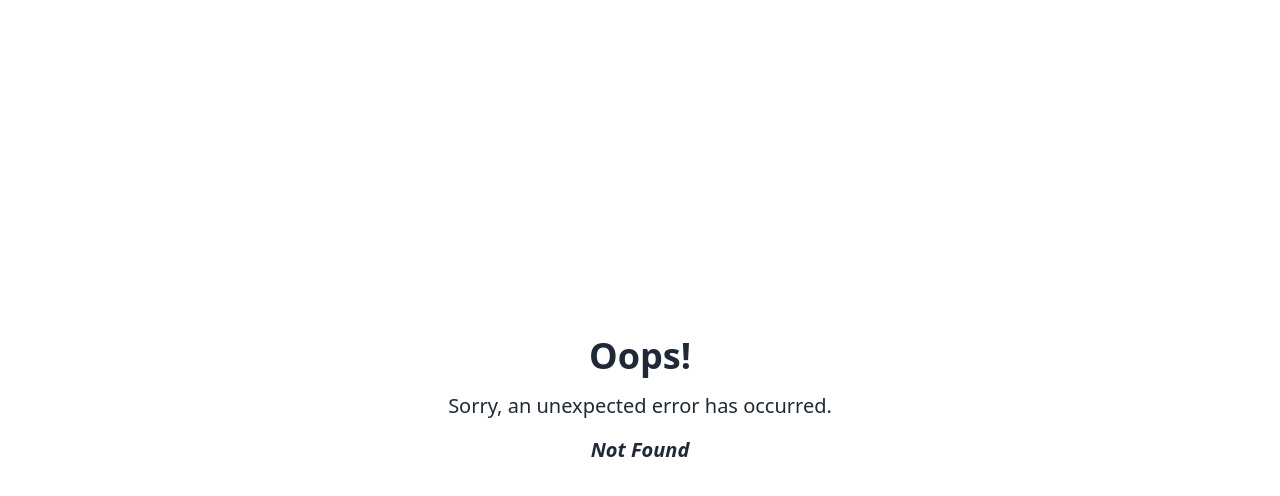
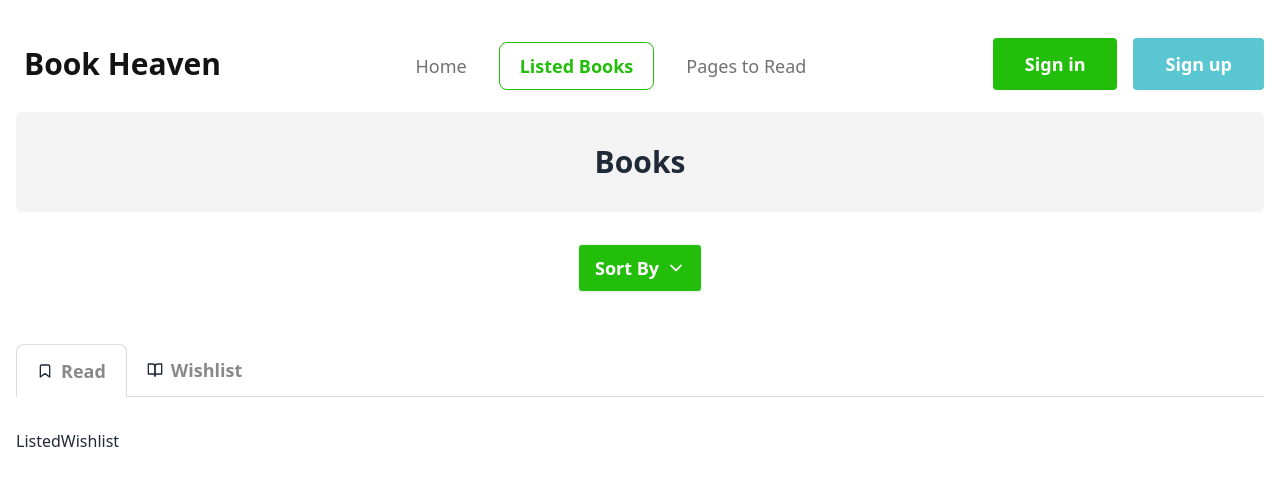
Before and after one commit to sayid-hasan/assignement-8-client-, a React (Vite) app: page /listedbooks/listwishlist in a window 1280 px wide. Before the commit this address had no page. Shown: the top 496 px of the page. Built offline with nearby package versions, Linux system fonts and the light colour scheme.

Commit message:
added tab and it's functionality

```diff
--- a/package.json
+++ b/package.json
@@ -17,6 +17,7 @@
     "react-dom": "^18.2.0",
     "react-icons": "^5.0.1",
     "react-router-dom": "^6.22.3",
+    "react-spinners": "^0.13.8",
     "react-toastify": "^10.0.5",
     "sort-by": "^1.2.0"
   },
--- /dev/null
+++ b/src/Components/ListedRead/ListedRead.jsx
@@ -0,0 +1,33 @@
+//import { useLoaderData } from "react-router-dom";
+import { getIdFromLS } from "../../Utilities/LocalStorageitem";
+import ListedReadbook from "../../ListedReadbook/ListedReadbook";
+import { useEffect, useState } from "react";
+
+const ListedRead = () => {
+  const [books, setbooks] = useState([]);
+
+  useEffect(() => {
+    fetch("blogs.json")
+      .then((res) => res.json())
+      .then((data) => setbooks(data));
+  }, []);
+
+  const savedBooksId = getIdFromLS("readlist");
+  const bookSavedInls = books.filter((book) =>
+    savedBooksId.includes(book.bookId)
+  );
+
+  return (
+    <div>
+      <div className="flex flex-col text-black  space-y-4 ">
+        <ul className="flex flex-col gap-5 ">
+          {bookSavedInls.map((savedbook, idx) => (
+            <ListedReadbook key={idx} savedbook={savedbook}></ListedReadbook>
+          ))}
+        </ul>
+      </div>
+    </div>
+  );
+};
+
+export default ListedRead;
--- /dev/null
+++ b/src/Components/ListedWishlist/ListedWishlist.jsx
@@ -0,0 +1,5 @@
+const ListedWishlist = () => {
+  return <div>ListedWishlist</div>;
+};
+
+export default ListedWishlist;
--- /dev/null
+++ b/src/Components/Loader/Loader.jsx
@@ -0,0 +1,11 @@
+import { ScaleLoader } from "react-spinners";
+
+const Loader = () => {
+  return (
+    <div className="flex justify-center items-center min-h-screen">
+      <ScaleLoader color="#36d7b7" />
+    </div>
+  );
+};
+
+export default Loader;
--- /dev/null
+++ b/src/ListedReadbook/ListedReadbook.jsx
@@ -0,0 +1,87 @@
+import PropTypes from "prop-types";
+const ListedReadbook = ({ savedbook }) => {
+  return (
+    <>
+      <li className="flex border-[1px] border-[#13131326] rounded-2xl flex-col py-6 sm:flex-row sm:justify-between">
+        <div className="flex w-full gap-6 ">
+          {/* img */}
+          <div className="flex justify-center items-center w-[230px] aspect-square rounded-lg bg-[#1313130D]">
+            <img
+              className="w-[130px] h-[170px]"
+              src={savedbook.image}
+              alt="Polaroid camera"
+            />
+          </div>
+          <div className="flex flex-col justify-between w-full pb-4">
+            <div className="">
+              <div className="space-y-1">
+                <h3 className="text-2xl font-bold ">{savedbook.bookName}</h3>
+                {/* author */}
+                <p
+                  className="text-base mt-4 text-[#131313] text-opacity-60 font-bold mb-5
+                "
+                >
+                  By : {savedbook.author}{" "}
+                </p>
+
+                {/* tags and year */}
+                <div className="pb-7 border-b-[1px] border-dashed border-[#13131326]">
+                  <div className="flex items-center">
+                    {/* tags */}
+                    <div className="flex  gap-7 ">
+                      <h3 className="font-bold work-sans-font text-base self-center">
+                        Tag
+                      </h3>
+                      <ul className=" flex items-center gap-3 ">
+                        {savedbook.tags.map((tag, idx) => (
+                          <li
+                            className="px-4 py-2 rounded-full text-[#23BE0A] font-medium text-sm  whitespace-nowrap  bg-[#F3F3F3]"
+                            key={idx}
+                          >
+                            #{tag}
+                          </li>
+                        ))}
+                      </ul>
+                    </div>
+                    {/* year of publishing */}
+
+                    <div className=" flex text-[#131313] text-opacity-60 font-bold work-sans-font ">
+                      <h2 className="">Year of Publishing : </h2>
+                      <p className="">{savedbook.yearOfPublishing}</p>
+                    </div>
+                  </div>
+                  {/* Details */}
+                  <div className="mt-6 flex items-center">
+                    {/* 1 */}
+                    <div className=" flex text-[#131313] text-opacity-60 font-bold work-sans-font ">
+                      <h2 className=""> Publisher : </h2>
+                      <p className="">{savedbook.publisher}</p>
+                    </div>
+                    {/* 2 */}
+                    <div className=" flex text-[#131313] text-opacity-60 font-bold work-sans-font ">
+                      <h2 className="">Pages : </h2>
+                      <p className="">{savedbook.totalPages}</p>
+                    </div>
+                  </div>
+                </div>
+              </div>
+            </div>
+          </div>
+        </div>
+      </li>
+    </>
+  );
+};
+
+ListedReadbook.propTypes = {
+  savedbook: PropTypes.object.isRequired,
+};
+
+export default ListedReadbook;
+
+// <div className="grid grid-cols-2 gap-16">
+//   <h2 className="text-[#131313] text-opacity-60 font-semibold work-sans-font">
+//     Rating:
+//   </h2>
+//   <p className="font-bold">{savedbook.rating}</p>
+// </div>
--- a/src/Pages/Listedbooks.jsx
+++ b/src/Pages/Listedbooks.jsx
@@ -1,5 +1,81 @@
+import { useState } from "react";
+import { IoIosArrowDown } from "react-icons/io";
+import { NavLink, Outlet } from "react-router-dom";
+
 const Listedbooks = () => {
-  return <div>Listedbooks Listedbooks</div>;
+  const [tabIndex, setTabIndex] = useState(0);
+  return (
+    <div>
+      <div className="h-[100px] bg-[#1313130D] w-full rounded-md flex justify-center items-center">
+        <h2 className="font-bold text-3xl">Books</h2>
+      </div>
+
+      {/* sort By dropDown */}
+      <div className="flex justify-center items-center mt-7 mb-12">
+        <details className="dropdown">
+          <summary className="m-1 btn bg-[#23BE0A] text-lg font-semibold rounded text-white ">
+            Sort By <IoIosArrowDown></IoIosArrowDown>
+          </summary>
+          <ul className="p-2 shadow menu dropdown-content z-[1] bg-[#131313] bg-opacity-5 text-[#131313] text-opacity-60 space-y-3 rounded-box w-52 text-base font-bold">
+            <li>Rating</li>
+            <li>Number of Pages</li>
+            <li>Publish Year</li>
+          </ul>
+        </details>
+      </div>
+
+      {/* tab */}
+
+      <div className="flex items-center mb-8  overflow-x-auto overflow-y-hidden justify-start flex-nowrap dark:bg-gray-100 dark:text-gray-800">
+        <NavLink
+          to=""
+          onClick={() => setTabIndex(0)}
+          className={`flex items-center flex-shrink-0 px-5 py-3 space-x-2 ${
+            tabIndex === 0 ? `border border-b-0` : `border-b`
+          } rounded-t-lg border-[#131313] border-opacity-15  `}
+        >
+          <svg
+            xmlns="http://www.w3.org/2000/svg"
+            viewBox="0 0 24 24"
+            fill="none"
+            stroke="currentColor"
+            strokeWidth="2"
+            strokeLinecap="round"
+            strokeLinejoin="round"
+            className="w-4 h-4"
+          >
+            <path d="M19 21l-7-5-7 5V5a2 2 0 0 1 2-2h10a2 2 0 0 1 2 2z"></path>
+          </svg>
+          <span className="text-lg font-bold text-[#13131380]">Read</span>
+        </NavLink>
+        <NavLink
+          to="listwishlist"
+          onClick={() => setTabIndex(1)}
+          className={`flex items-center grow px-5 py-3 space-x-2 ${
+            tabIndex === 1 ? `border border-b-0` : `border-b`
+          } rounded-t-lg border-[#131313] border-opacity-15  `}
+        >
+          <svg
+            xmlns="http://www.w3.org/2000/svg"
+            viewBox="0 0 24 24"
+            fill="none"
+            stroke="currentColor"
+            strokeWidth="2"
+            strokeLinecap="round"
+            strokeLinejoin="round"
+            className="w-4 h-4"
+          >
+            <path d="M2 3h6a4 4 0 0 1 4 4v14a3 3 0 0 0-3-3H2z"></path>
+            <path d="M22 3h-6a4 4 0 0 0-4 4v14a3 3 0 0 1 3-3h7z"></path>
+          </svg>
+          <span className="text-lg font-bold text-[#13131380]">Wishlist</span>
+        </NavLink>
+      </div>
+      <Outlet></Outlet>
+
+      {/* listed items */}
+    </div>
+  );
 };
 
 export default Listedbooks;
--- a/src/Root/Root.jsx
+++ b/src/Root/Root.jsx
@@ -5,7 +5,6 @@ const Root = () => {
   return (
     <div className="max-w-7xl mx-auto p-4">
       <Nav></Nav>
-
       <Outlet></Outlet>
     </div>
   );
--- a/src/main.jsx
+++ b/src/main.jsx
@@ -9,6 +9,8 @@ import Listedbooks from "./Pages/Listedbooks";
 import PagestoRead from "./Pages/PagestoRead";
 import ErrorPage from "./Pages/ErrorPage";
 import BookDetails from "./Components/BookDetails/BookDetails";
+import ListedRead from "./Components/ListedRead/ListedRead";
+import ListedWishlist from "./Components/ListedWishlist/ListedWishlist";
 
 const router = createBrowserRouter([
   {
@@ -22,7 +24,19 @@ const router = createBrowserRouter([
       },
       {
         path: "/listedbooks",
+
         element: <Listedbooks></Listedbooks>,
+        children: [
+          {
+            index: true,
+
+            element: <ListedRead></ListedRead>,
+          },
+          {
+            path: "listwishlist",
+            element: <ListedWishlist></ListedWishlist>,
+          },
+        ],
       },
       {
         path: "/pagestoread",
```
Also changed, not shown: public/blogs.json (+6 -6 lines), 1 other file (tests, documents, lock files or other folders).
